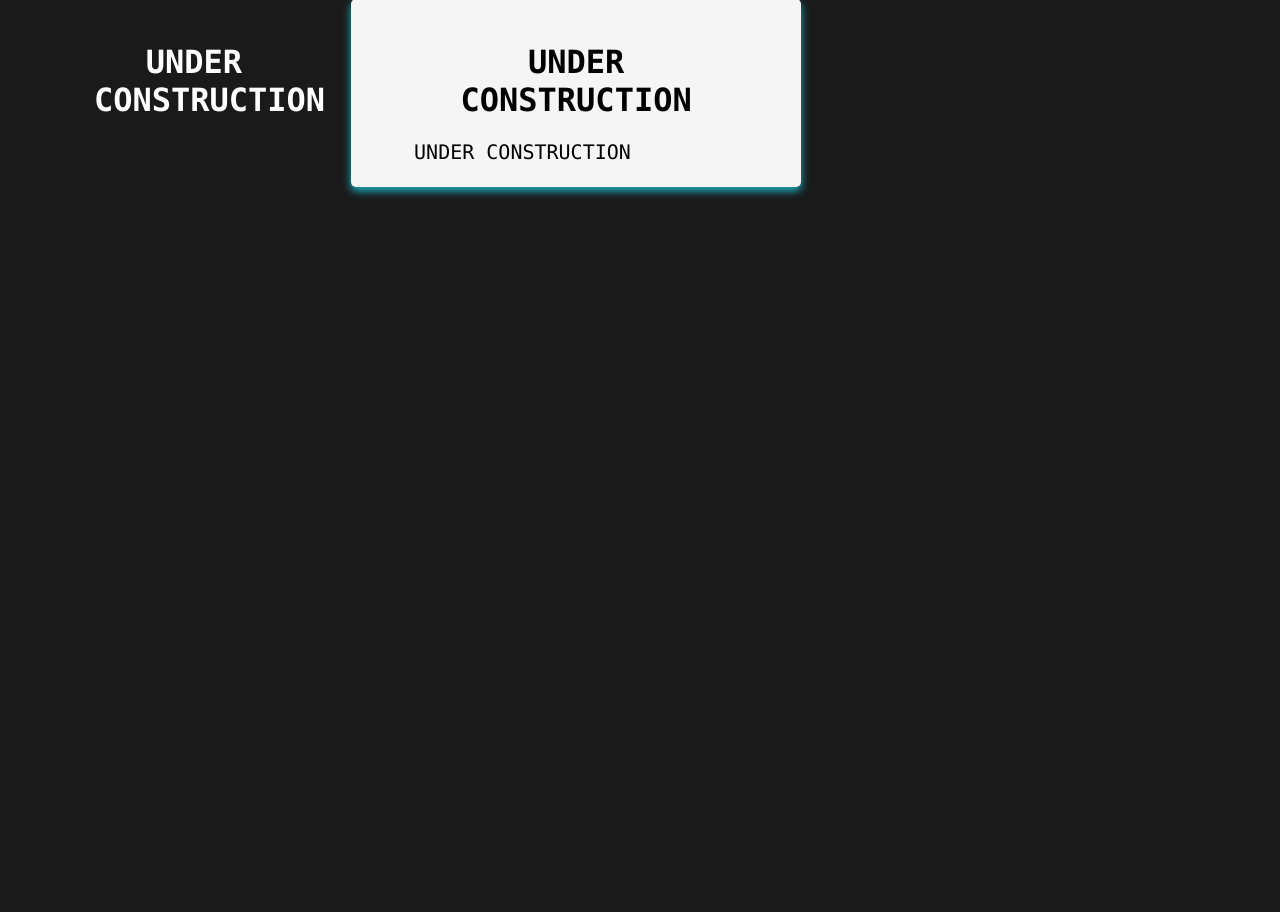
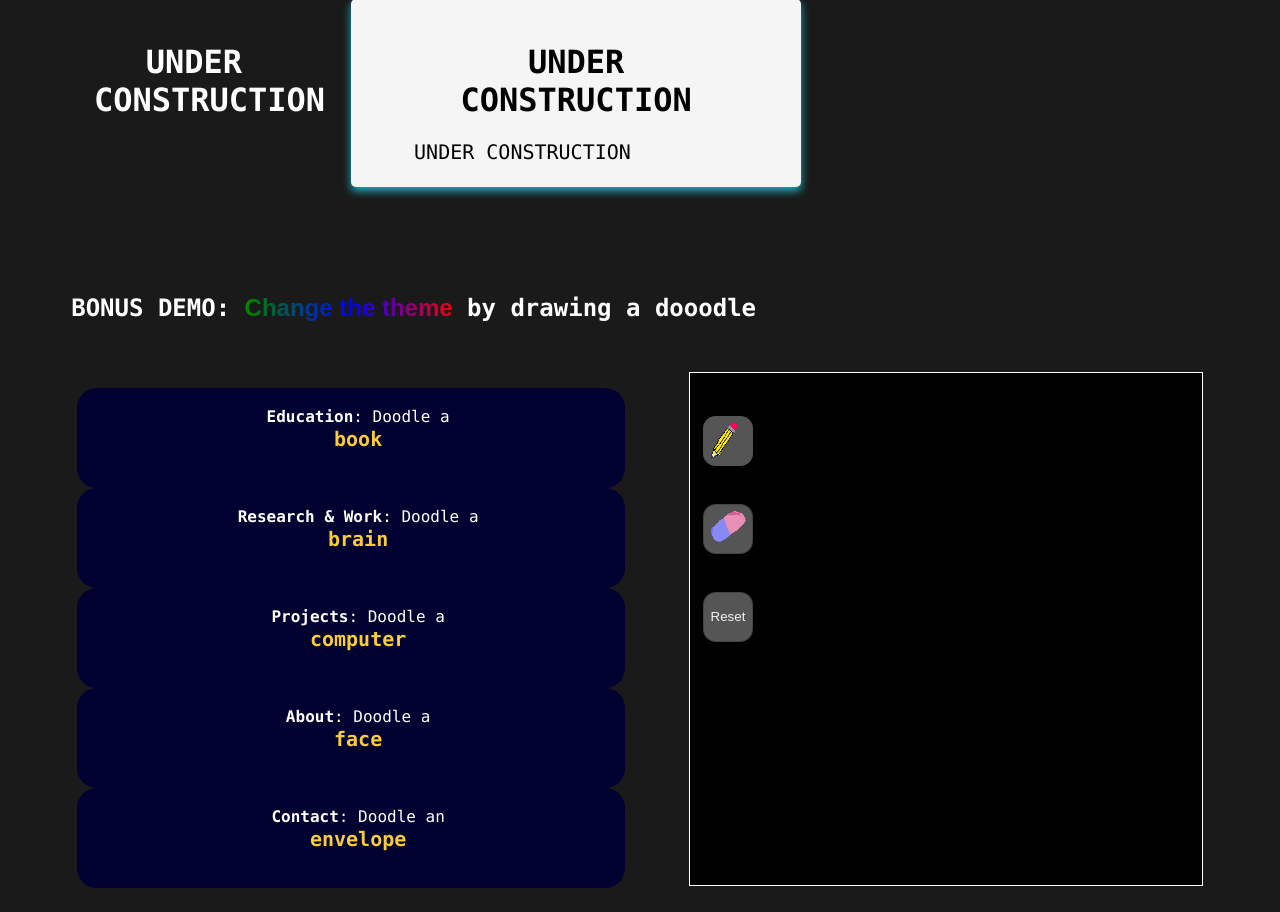
Before and after one commit to afelsen/my-website, a Flask app: page /learn_more in a window 1280 px wide. Shown: the part 204-1116 px from the top of the page. Before the commit the page ends 401 px from the top, so only its background shows below. Run offline with Flask 2, Linux system fonts and the light colour scheme.

Commit message:
added basic bones for the learn_more paint demo

```diff
--- /dev/null
+++ b/static/scripts/learn_more.js
@@ -0,0 +1,11 @@
+function set_pred_data(data){
+
+}
+
+function save(){
+
+}
+
+function go(){
+
+}
--- a/static/scripts/paint.js
+++ b/static/scripts/paint.js
@@ -37,28 +37,6 @@
   }
 }, { passive: false });
 
-
-window.addEventListener('load', debounce(load_doodle_arrow, 150));
-window.addEventListener('resize', debounce(refresh_doodle_arrow, 200));
-
-
-function refresh_doodle_arrow(){
-  for (var i = 0; i < doodle_arrow.length; i++){
-    doodle_arrow[i].position();
-  }
-}
-
-function load_doodle_arrow() {
-  var start = document.getElementById("these");
-  var end = document.querySelector("#probabilities");
-  var line = new LeaderLine(
-      start,
-      end,
-      {}
-  );
-  line.setOptions({startSocket: 'bottom', endSocket: 'top'});
-  doodle_arrow.push(line);
-}
 
 function color(color_value){
     ctx.strokeStyle = color_value;
@@ -328,6 +306,6 @@
     }
 
     else if (pred == "Envelope"){
-        window.location.href = "projects";
+        window.location.href = "mailto:afelsen85@gmail.com";
     }
 }
--- /dev/null
+++ b/static/stylesheets/learn_more_style.css
@@ -0,0 +1,26 @@
+/* https://codepen.io/AustenHolland/pen/QzyGqW */
+
+.rainbow_text {
+  display: inline-block;
+  font-family: Arial, Helvetica, sans-serif;
+  background: black;
+  /* background: linear-gradient(to right, red, orange , yellow, green, blue, indigo, violet, red, orange); */
+  background: linear-gradient(to right, red 12.5%, red 25%, yellow 37.5%, green 50%, blue 62.5%, red 75%, red 87.5%);
+  -webkit-background-clip: text;
+  background-clip: text;
+  color: transparent;
+}
+
+.rainbow_text {
+      animation: rainbow_animation 10s linear infinite;
+      background-size: 400%;
+}
+
+@keyframes rainbow_animation {
+    0% {
+        background-position: 0%;
+    }
+    100% {
+        background-position: 100%;
+    }
+}
--- a/templates/base.html
+++ b/templates/base.html
@@ -7,6 +7,7 @@
     <link rel="stylesheet" type="text/css" href="{{ url_for('static', filename='stylesheets/node_style.css') }}">
     <link rel="stylesheet" type="text/css" href="{{ url_for('static', filename='stylesheets/paint_style.css') }}">
     <link rel="stylesheet" type="text/css" href="{{ url_for('static', filename='stylesheets/general_style.css') }}">
+    <link rel="stylesheet" type="text/css" href="{{ url_for('static', filename='stylesheets/learn_more_style.css') }}">
     <link rel="stylesheet" href="static/stylesheets/lightbox.min.css"/>
 
     <!--Let browser know website is optimized for mobile-->
--- a/templates/learn_more.html
+++ b/templates/learn_more.html
@@ -21,4 +21,98 @@
     </div>
   </div>
 
+
+  <!-- BONUS DEMO -->
+
+  <div class="row" style="justify-content: left;">
+    <h2 style="z-index: 2; margin-top: 50px; margin-bottom: 50px;"> BONUS DEMO: <span class='rainbow_text'>Change the theme </span> by drawing a dooodle </h2>
+  </div>
+
+  <div class="row">
+  <div id="pencil_icon"><img id="pencil_icon_img" src = "./static/images/icons/pencil_1_color.png"></img></div>
+  <div class="drawing-table-wrapper">
+    <div class="probabilities-wrapper drawing-item">
+          <ul id="probabilities">
+            <li class="education" data-pos="0" >
+              <div class="prob-item-wrapper">
+                <img src = ./static/images/icons/book_1_color.png class="prob-icon"></img>
+                <div class="prob-item-a">
+                  <b>Education</b>: Doodle a <br><span style="color: #f9cc38; font-size: 20px"><b>book</b></span>
+                </div>
+                <div class="prob-item-b">
+
+                </div>
+              </div>
+            </li>
+            <li class="research" data-pos="2" >
+              <div class="prob-item-wrapper">
+                <img src = ./static/images/icons/brain_2_color.png class="prob-icon"></img>
+                <div class="prob-item-a">
+                  <b>Research & Work</b>: Doodle a <br><span style="color: #f9cc38; font-size: 20px"><b>brain</b></span>
+                </div>
+                <div class="prob-item-b">
+
+                </div>
+              </div>
+            </li>
+            <!-- <li class="research" data-pos="2" >Brain - Research:</li> -->
+            <li class="projects" data-pos="3" >
+              <div class="prob-item-wrapper">
+                <img src = ./static/images/icons/computer_1_color.png class="prob-icon"></img>
+                <div class="prob-item-a">
+                  <b>Projects</b>: Doodle a <br><span style="color: #f9cc38; font-size: 20px"><b>computer</b></span>
+                </div>
+                <div class="prob-item-b">
+
+                </div>
+              </div>
+            </li>
+            <li class="about" data-pos="4" >
+              <div class="prob-item-wrapper">
+                <img src = ./static/images/icons/face_1_color.png class="prob-icon"></img>
+                <div class="prob-item-a">
+                  <b>About</b>: Doodle a <br><span style="color: #f9cc38; font-size: 20px"><b>face</b></span>
+                </div>
+                <div class="prob-item-b">
+
+                </div>
+              </div>
+            </li>
+            <li class="contact" data-pos="5" >
+              <div class="prob-item-wrapper">
+                <img src = ./static/images/icons/envelope_1_color.png class="prob-icon"></img>
+                <div class="prob-item-a">
+                  <b>Contact</b>: Doodle an <br><span style="color: #f9cc38; font-size: 20px"><b>envelope</b></span>
+                </div>
+                <div class="prob-item-b">
+
+                </div>
+              </div>
+            </li>
+          </ul>
+      </div>
+
+        <div class="canvas-wrapper drawing-item">
+            <canvas id="paint" width="512" height="512" style="border: 1px solid #ffffff;"></canvas>
+
+            <fieldset id="toolset">
+              <br>
+              <br>
+              <button id="penciltool" type="button" style="height: 50px; width: 50px;" onclick="pencil()"><img style="height: 35px; width: 35px;" src = ./static/images/icons/pencil_1_color.png></img></button>
+              <br>
+              <br>
+              <br>
+              <button id="erasertool" type="button" style="height: 50px; width: 50px;" onclick="eraser()"><img style="height: 35px; width: 35px;" src = ./static/images/icons/eraser_color.png></img></button>
+              <br>
+              <br>
+              <br>
+              <button id="resettool" type="button" style="height: 50px; width: 50px;" onclick="reset()">Reset</button>
+            </fieldset>
+        </div>
+
+      </div>
+  </div>
+  <script src=" {{ url_for('static', filename='scripts/paint.js') }}"></script>
+  <script src=" {{ url_for('static', filename='scripts/learn_more.js') }}"></script>
+
 {% endblock %}
```
Also changed, not shown: static/scripts/nodes.js (+20 -0 lines).
